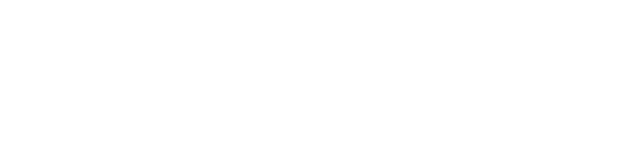
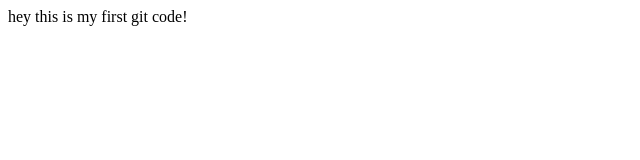
Before and after one commit to itschidera/crypto_page, a plain HTML site: page index.html in a window 1280 px wide. Shown: the whole page, without its empty margins (0-640 px from the left). Drawn offline with Linux system fonts and the light colour scheme.

Commit message:
Update index.html

```diff
--- a/index.html
+++ b/index.html
@@ -7,6 +7,6 @@
     <title>Document</title>
 </head>
 <body>
-
+    hey this is my first git code!
 </body>
 </html>
```
